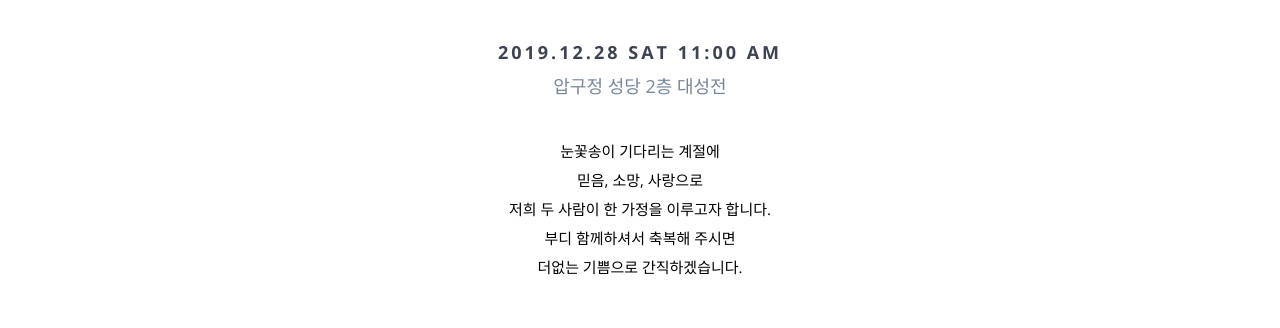
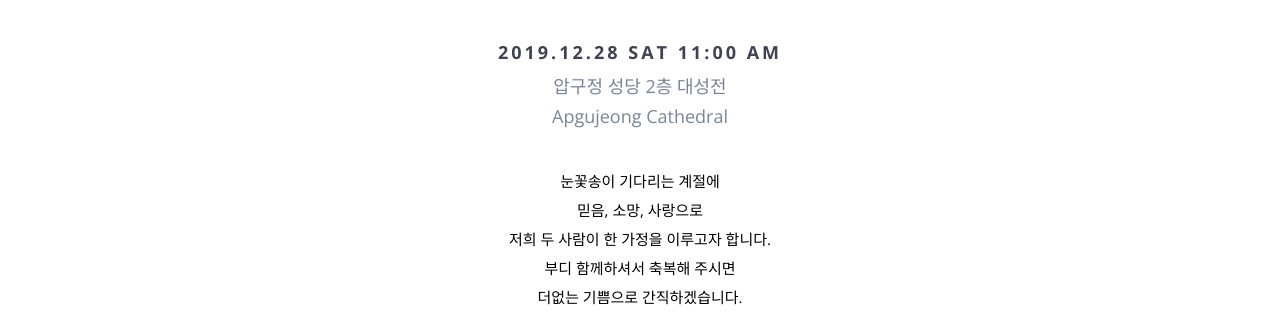
Before and after one commit to leerowedding/leerowedding.github.io, a website: page index.html in a window 1280 px wide. Shown: the part 772-1100 px from the top of the page. Drawn offline with nearby package versions, Linux system fonts and the light colour scheme; some packages are replaced by stand-ins of ours; a script that the page names is missing.

Commit message:
english apgujeong

```diff
--- a/index.html
+++ b/index.html
@@ -92,6 +92,7 @@
             <div class="col-md-12 text-center">
                 <h3>2019.12.28 SAT 11:00 am</h3>
                 <h4>압구정 성당 2층 대성전</h4>
+                <h4>Apgujeong Cathedral</h4>
                 <p></p>
                 <p> 눈꽃송이 기다리는 계절에 <br />
                     믿음, 소망, 사랑으로<br />
```
